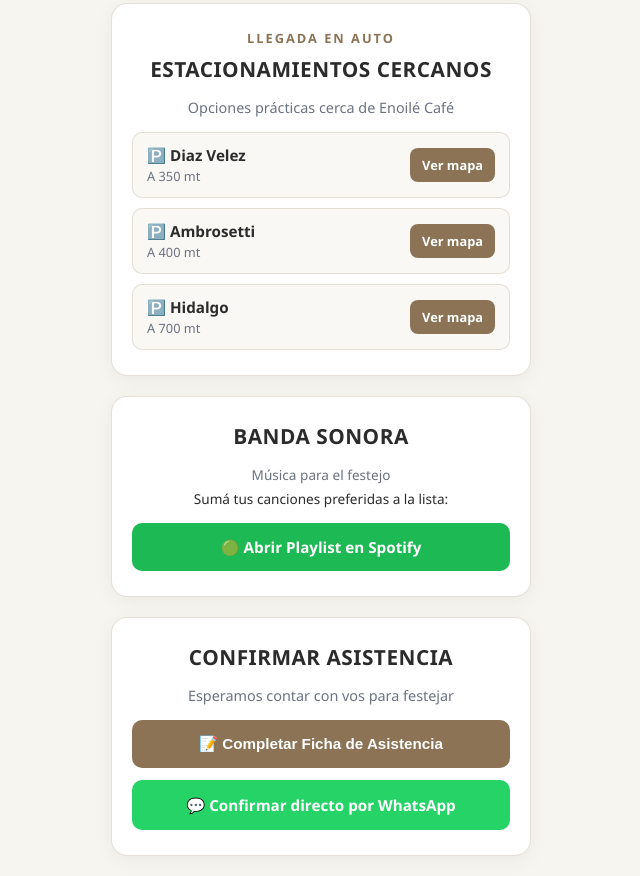
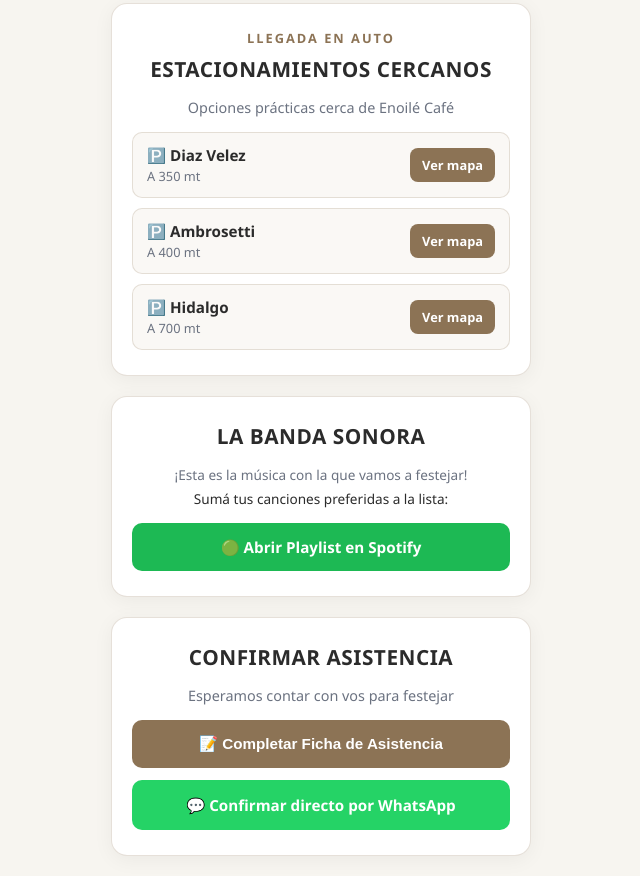
Before and after one commit to jmreimundo/cumple-marian, a plain HTML site: page index.html in a window 1280 px wide. Shown: the part 1317-2193 px from the top of the page, without its empty margins (319-959 px from the left). Drawn offline with Linux system fonts and the light colour scheme.

Commit message:
Update index.html

```diff
--- a/index.html
+++ b/index.html
@@ -400,8 +400,8 @@
 
     <!-- STORY 4: Música / Playlist -->
     <div class="story-card">
-      <h2>BANDA SONORA</h2>
-      <p style="font-size: 0.85rem; color: var(--text-muted); margin-bottom: 5px;">Música para el festejo</p>
+      <h2>LA BANDA SONORA</h2>
+      <p style="font-size: 0.85rem; color: var(--text-muted); margin-bottom: 5px;">¡Esta es la música con la que vamos a festejar!</p>
       <p style="font-size: 0.85rem; margin-bottom: 10px;">Sumá tus canciones preferidas a la lista:</p>
 
       <a href="https://open.spotify.com/playlist/4gTh844DmK7fYozqPjYD9L?si=jf1bOgDpSHKNJnf_rC37Rw&utm_source=whatsapp" target="_blank" class="btn-spotify">
```
